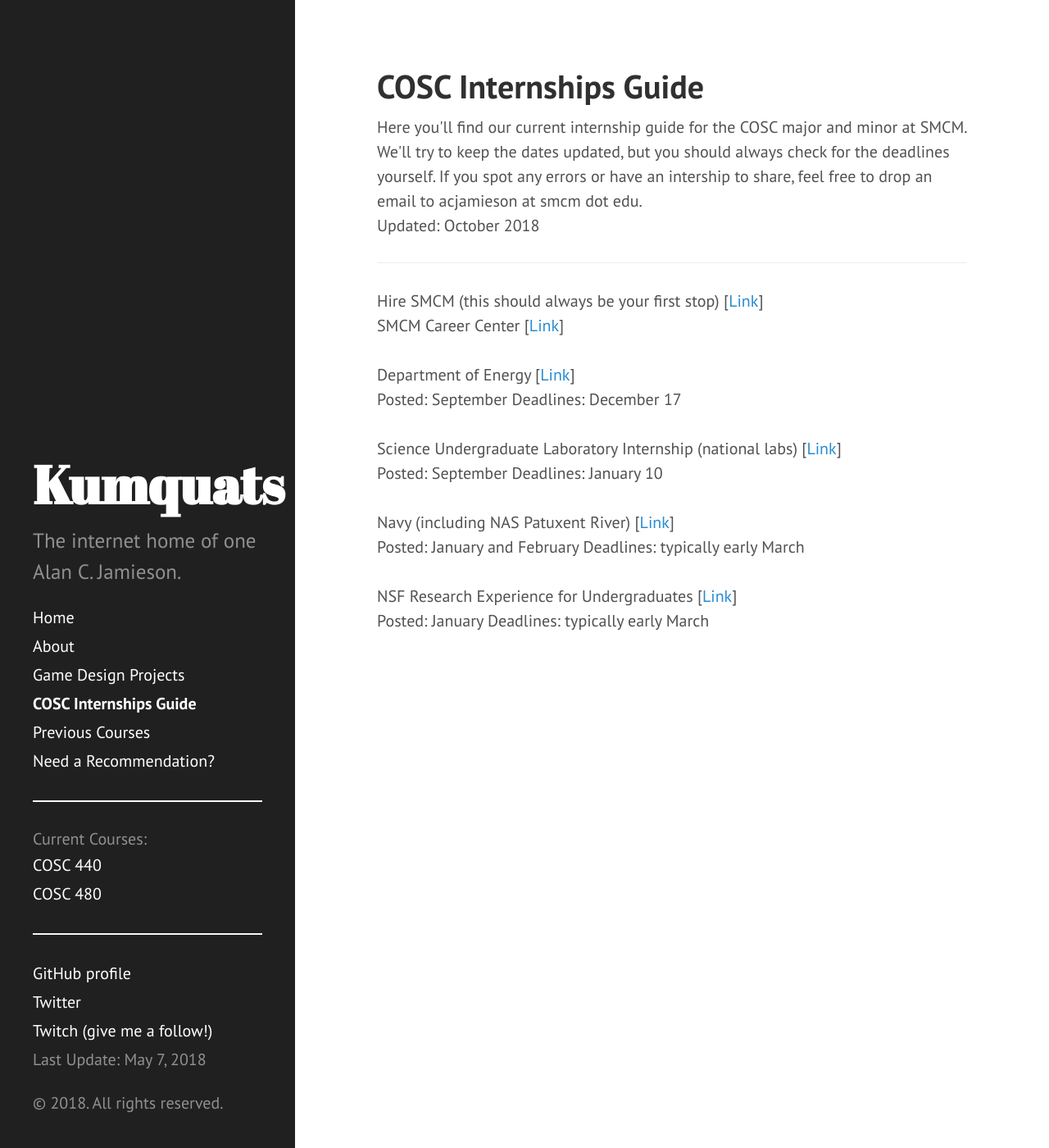
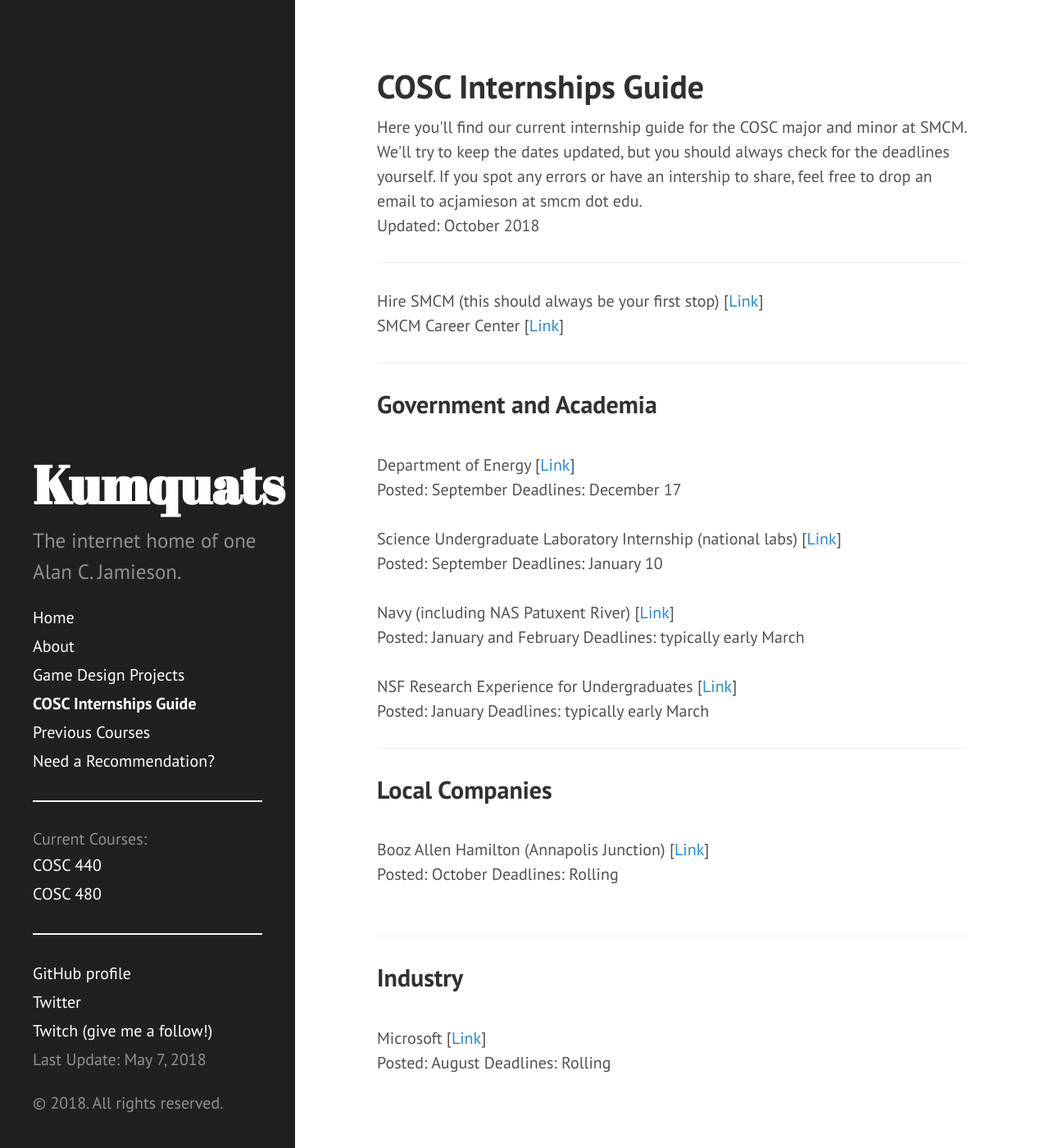
Before and after one commit to ripark/ripark.github.io, a Jekyll site: the page built from internships.html, in a window 1280 px wide and 1400 px high. Shown: the whole window at 82% size. Built offline with Jekyll 4.4.1, drawn with Linux system fonts in a browser that asks for light colours; Markdown is read by kramdown in place of the engine named in the settings.

Commit message:
Update internships.html

```diff
--- a/internships.html
+++ b/internships.html
@@ -13,6 +13,8 @@ Hire SMCM (this should always be your first stop) [<a href="https://smcm-csm.sym
 <br>
 SMCM Career Center [<a href="http://www.smcm.edu/careercenter/">Link</a>]
 <br>
+<hr>
+<h2>Government and Academia</h2>
 <br>
 Department of Energy [<a href="https://www.energy.gov/student-programs-and-internships">Link</a>]<br>
 Posted: September Deadlines: December 17
@@ -28,5 +30,17 @@ Posted: January and February Deadlines: typically early March
 <br>
 NSF Research Experience for Undergraduates [<a href="https://www.nsf.gov/crssprgm/reu/list_result.jsp?unitid=5049">Link</a>]<br>
 Posted: January Deadlines: typically early March
+<hr>
+<h2>Local Companies</h2>
+<br>
+Booz Allen Hamilton (Annapolis Junction) [<a href="https://careers.boozallen.com/en-US/search?keywords=Internship&location=&pagenumber=1">Link</a>]<br>
+Posted: October Deadlines: Rolling
 <br>
 <br>
+<hr>
+<h2>Industry</h2>
+<br>
+Microsoft [<a href="https://careers.microsoft.com/us/en/search-results?rk=ur-l-us-intership&rt=university">Link</a>]<br>
+Posted: August Deadlines: Rolling
+<br>
+<br>
```
